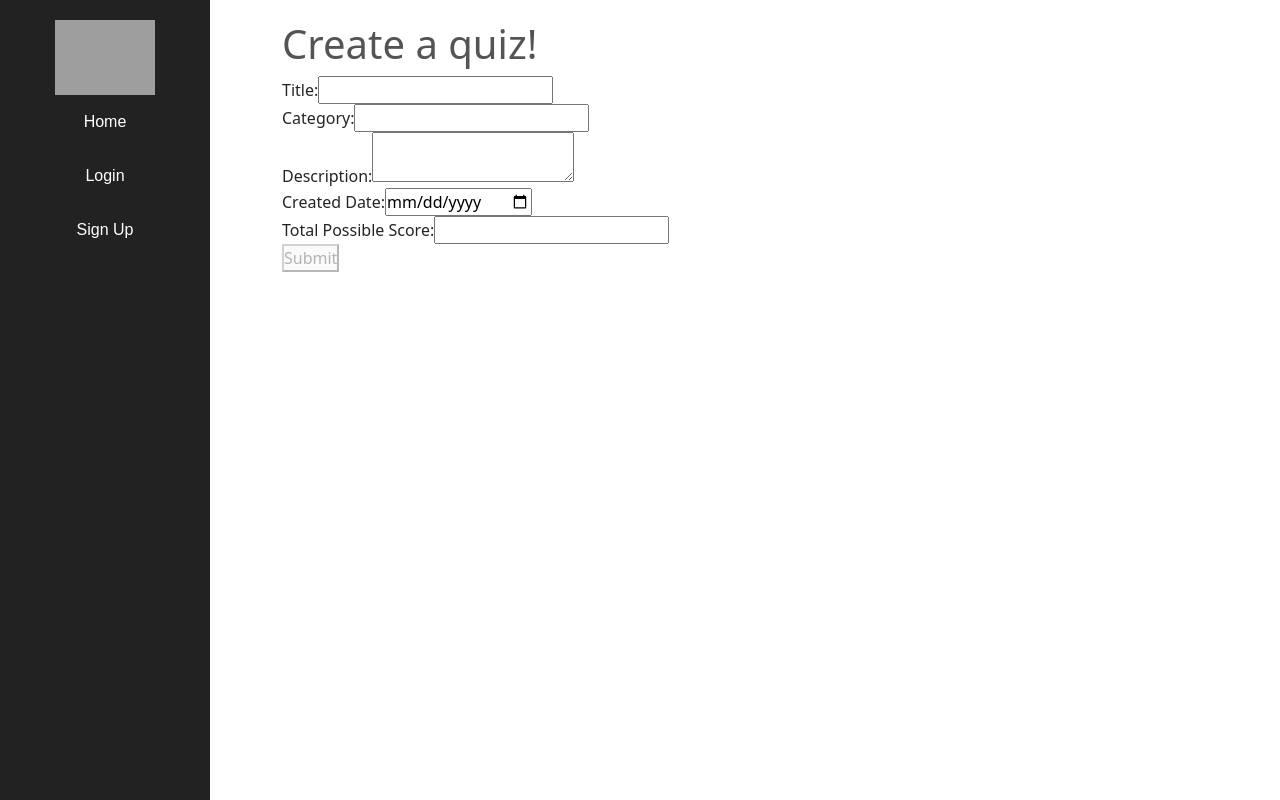
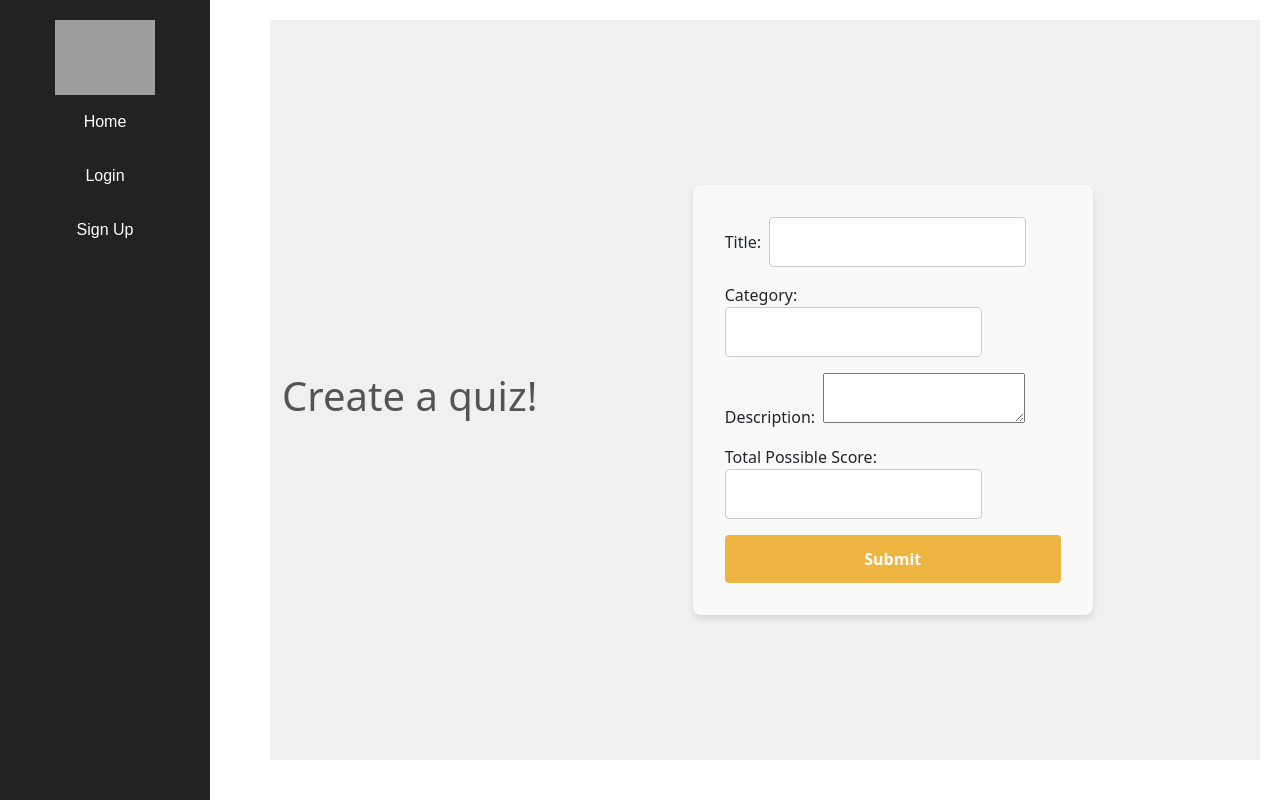
Before and after one commit to GrantReese/quiz_pulse_client, an Angular app: page /quizzes/new in a window 1280 px wide. Built offline with nearby package versions, Linux system fonts and the light colour scheme; grey boxes are pictures that could not be loaded.

Commit message:
added make quiz to sidebar
added some styling

```diff
--- a/src/app/core/components/main-layout/main-layout.component.html
+++ b/src/app/core/components/main-layout/main-layout.component.html
@@ -6,10 +6,12 @@
       <a routerLink="/" routerLinkActive="active-link" [routerLinkActiveOptions]="{exact: true}">Home</a>
       @if (authService.isLoggedIn()){
         <!-- <a routerLink=>Logout</a> was creating a dead link -->
+        <a routerLink="/quizzes/new">Make New Quiz</a>
         <a (click)="logout()">Logout</a>
       }@else {
         <a routerLink="/login">Login</a>
         <a routerLink="/signup">Sign Up</a>
+
       }
     </nav>
   </div>
--- a/src/app/features/auth/signup/signup.component.scss
+++ b/src/app/features/auth/signup/signup.component.scss
@@ -0,0 +1,56 @@
+.container {
+  display: flex;
+  justify-content: center;
+  align-items: center;
+  min-height: calc(100vh - 40px); /* Full viewport height to ensure vertical centering */
+  background-color: #f0f0f0; /* Light background for the overall page */
+}
+
+form {
+  max-width: 400px;
+  margin: 2rem auto;
+  padding: 2rem;
+  background-color: #f9f9f9;
+  border-radius: 8px;
+  box-shadow: 0 4px 6px rgba(0, 0, 0, 0.1);
+  display: flex;
+  flex-direction: column;
+  gap: 1rem;
+}
+
+label{
+  margin-right: .5rem;
+}
+
+input[type='text'],
+input[type='password'] {
+  padding: 0.75rem;
+  border: 1px solid #ccc;
+  border-radius: 4px;
+  font-size: 1rem;
+  color: #222; /* Dark gray for the input text */
+  background-color: white;
+  transition: border-color 0.3s;
+}
+
+input[type='text']:focus,
+input[type='password']:focus {
+  border-color: #007bff; /* Light blue border for focus */
+  outline: none;
+}
+
+button[type='submit'] {
+  padding: 0.75rem;
+  border: none;
+  border-radius: 4px;
+  background-color: #eeb543; /* Yellow background for the submit button */
+  color: white;
+  font-size: 1rem;
+  font-weight: bold;
+  cursor: pointer;
+  transition: background-color 0.3s;
+}
+
+button[type='submit']:hover {
+  background-color: #d4a03f; /* A darker shade of yellow on hover */
+}
--- a/src/app/features/quizzes/quizzes-new/quizzes-new.component.html
+++ b/src/app/features/quizzes/quizzes-new/quizzes-new.component.html
@@ -18,11 +18,11 @@
         <label for="quiz_content">Quiz Content:</label>
         <textarea formControlName="quiz_content" id="quiz_content" rows="2" required></textarea>
       </div> -->
-      <div>
+      <!-- <div>
         <label for="created_date">Created Date:</label>
 
         <input type="date" formControlName="created_date" id="created_date" required>
-      </div>
+      </div> -->
       <div>
         <label for="total_score_possible">Total Possible Score:</label>
         <input type="text" formControlName="total_score_possible" id="total_score_possible" required>
--- a/src/app/features/quizzes/quizzes-new/quizzes-new.component.scss
+++ b/src/app/features/quizzes/quizzes-new/quizzes-new.component.scss
@@ -0,0 +1,56 @@
+.container {
+  display: flex;
+  justify-content: center;
+  align-items: center;
+  min-height: calc(100vh - 40px); /* Full viewport height to ensure vertical centering */
+  background-color: #f0f0f0; /* Light background for the overall page */
+}
+
+form {
+  max-width: 400px;
+  margin: 2rem auto;
+  padding: 2rem;
+  background-color: #f9f9f9;
+  border-radius: 8px;
+  box-shadow: 0 4px 6px rgba(0, 0, 0, 0.1);
+  display: flex;
+  flex-direction: column;
+  gap: 1rem;
+}
+
+label{
+  margin-right: .5rem;
+}
+
+input[type='text'],
+input[type='password'] {
+  padding: 0.75rem;
+  border: 1px solid #ccc;
+  border-radius: 4px;
+  font-size: 1rem;
+  color: #222; /* Dark gray for the input text */
+  background-color: white;
+  transition: border-color 0.3s;
+}
+
+input[type='text']:focus,
+input[type='password']:focus {
+  border-color: #007bff; /* Light blue border for focus */
+  outline: none;
+}
+
+button[type='submit'] {
+  padding: 0.75rem;
+  border: none;
+  border-radius: 4px;
+  background-color: #eeb543; /* Yellow background for the submit button */
+  color: white;
+  font-size: 1rem;
+  font-weight: bold;
+  cursor: pointer;
+  transition: background-color 0.3s;
+}
+
+button[type='submit']:hover {
+  background-color: #d4a03f; /* A darker shade of yellow on hover */
+}
--- a/src/app/features/quizzes/quizzes-new/quizzes-new.component.ts
+++ b/src/app/features/quizzes/quizzes-new/quizzes-new.component.ts
@@ -22,7 +22,7 @@ export class QuizzesNewComponent {
     title: new FormControl('', Validators.required),
     category: new FormControl('', Validators.required),
     description: new FormControl('', Validators.required),
-    created_date: new FormControl(new Date()),
+    // created_date: new FormControl(new Date()),
     // quiz_content: new FormControl('', Validators.required),
     total_score_possible: new FormControl('', [Validators.required, Validators.max(100), Validators.pattern(/^-?\d+(\.\d+)?$/)]),
 
```
